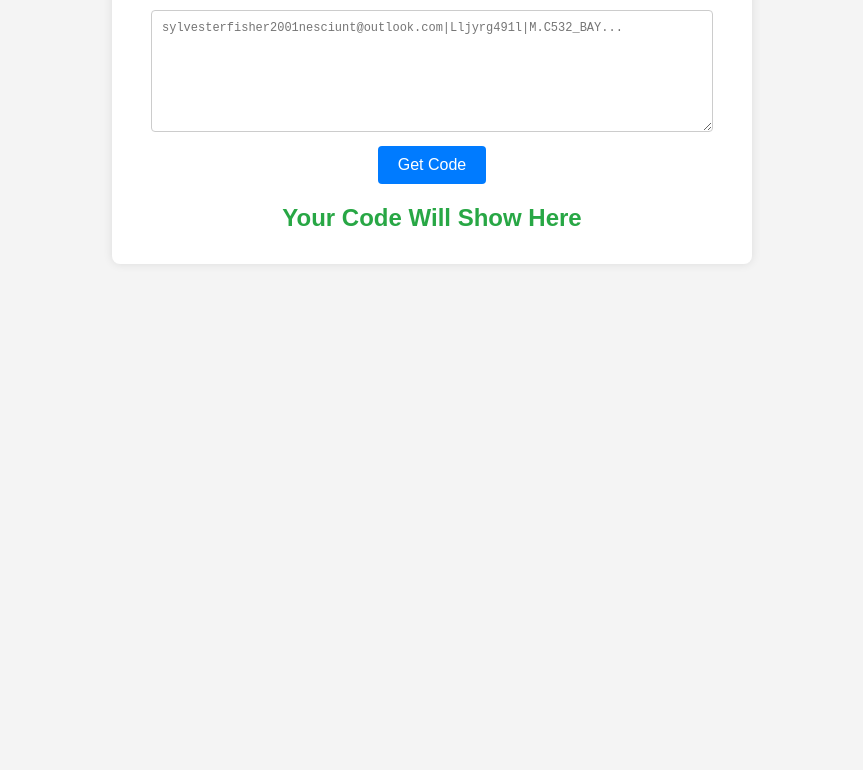
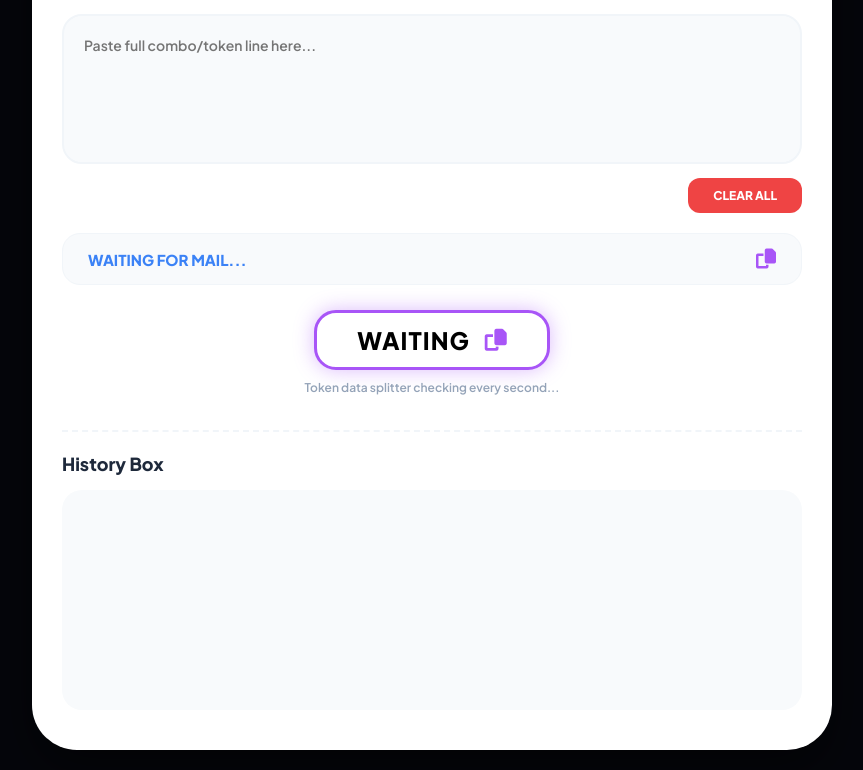
Before and after one commit to turzokhan715-source/chaker, a website: page index.html in a window 1280 px wide. Shown: the part 116-886 px from the top of the page, without its empty margins (208-1071 px from the left). Before the commit the page ends 800 px from the top, so only its background shows below. Drawn offline with Linux system fonts and the light colour scheme.

Commit message:
Update index.html

```diff
--- a/index.html
+++ b/index.html
@@ -3,73 +3,201 @@
 <head>
     <meta charset="UTF-8">
     <meta name="viewport" content="width=device-width, initial-scale=1.0">
-    <title>Facebook Code Finder Tool</title>
+    <title>API Mail Scraper - Token Extractor</title>
     <style>
-        body { font-family: Arial, sans-serif; padding: 20px; background-color: #f4f4f4; text-align: center; }
-        .container { max-width: 600px; margin: auto; background: white; padding: 20px; border-radius: 8px; box-shadow: 0px 0px 10px rgba(0,0,0,0.1); }
-        textarea { width: 90%; height: 100px; padding: 10px; margin: 10px 0; border: 1px solid #ccc; border-radius: 4px; font-family: monospace; font-size: 12px; }
-        button { background-color: #007bff; color: white; border: none; padding: 10px 20px; font-size: 16px; border-radius: 4px; cursor: pointer; }
-        button:hover { background-color: #0056b3; }
-        #code-display { margin-top: 20px; font-size: 24px; font-weight: bold; color: #28a745; min-height: 40px; }
+        @import url('https://fonts.googleapis.com/css2?family=Plus+Jakarta+Sans:wght@400;600;800&display=swap');
+
+        :root {
+            --primary: #a855f7;
+            --bg: #05060b;
+            --card-bg: #ffffff;
+            --text-gray: #94a3b8;
+        }
+
+        * { margin: 0; padding: 0; box-sizing: border-box; font-family: 'Plus Jakarta Sans', sans-serif; }
+
+        body {
+            background: var(--bg);
+            padding: 20px;
+            display: flex;
+            justify-content: center;
+            align-items: center;
+            min-height: 100vh;
+        }
+
+        .container { max-width: 800px; width: 100%; }
+
+        .tool-card {
+            background: var(--card-bg);
+            padding: 40px 30px;
+            border-radius: 45px;
+            text-align: center;
+            box-shadow: 0 20px 50px rgba(0,0,0,0.5);
+        }
+
+        .tool-header h2 {
+            color: var(--primary);
+            font-size: 32px;
+            font-weight: 800;
+            margin-bottom: 30px;
+        }
+
+        .input-area {
+            width: 100%; height: 150px; padding: 20px; border-radius: 20px;
+            border: 2px solid #f1f5f9; background: #f8fafc; font-weight: 600;
+            font-size: 14px; margin-bottom: 10px; outline: none; resize: none; color: #1e293b;
+        }
+
+        .action-row { display: flex; justify-content: flex-end; margin-bottom: 20px; }
+
+        .clear-btn {
+            background: #ef4444; color: #fff; border: none; padding: 10px 25px;
+            border-radius: 12px; cursor: pointer; font-weight: 800; font-size: 12px; text-transform: uppercase;
+        }
+
+        .mail-box-display {
+            background: #f8fafc; border-radius: 18px; padding: 15px 25px;
+            margin-bottom: 25px; display: flex; justify-content: space-between; align-items: center; border: 1px solid #f1f5f9;
+        }
+
+        #detected-mail { color: #3b82f6; font-weight: 800; font-size: 15px; word-break: break-all; }
+        .copy-mail-btn { color: var(--primary); cursor: pointer; font-size: 20px; }
+
+        .code-box-wrapper {
+            background: #fff; border: 3px solid var(--primary);
+            padding: 12px 40px; border-radius: 22px;
+            display: inline-flex; align-items: center; gap: 15px;
+            box-shadow: 0 0 20px rgba(168, 85, 247, 0.4); margin-bottom: 10px;
+        }
+
+        .code-display { font-size: 24px; font-weight: 800; color: #000; letter-spacing: 1px; word-break: break-all; max-width: 400px; }
+        .copy-icon { font-size: 22px; color: var(--primary); cursor: pointer; }
+        .status-text { color: var(--text-gray); font-weight: 600; font-size: 12px; margin-bottom: 35px; }
+
+        .history-section { text-align: left; border-top: 2px dashed #f1f5f9; padding-top: 20px; }
+        .history-section h3 { font-size: 18px; font-weight: 800; color: #1e293b; margin-bottom: 15px; }
+        .history-list { height: 220px; overflow-y: auto; background: #f8fafc; border-radius: 20px; padding: 15px; display: flex; flex-direction: column; gap: 10px; }
+
+        .history-item {
+            background: #fff; padding: 15px; border-radius: 15px; font-size: 13px;
+            border-left: 5px solid var(--primary); color: #475569; box-shadow: 0 2px 5px rgba(0,0,0,0.01); word-break: break-all;
+        }
+        .history-item b { color: #000; font-weight: 800; }
+        .history-list::-webkit-scrollbar { width: 5px; }
+        .history-list::-webkit-scrollbar-thumb { background: var(--primary); border-radius: 10px; }
     </style>
+    <link rel="stylesheet" href="https://cdnjs.cloudflare.com/ajax/libs/font-awesome/6.4.0/css/all.min.css">
 </head>
 <body>
 
 <div class="container">
-    <h2>Facebook OTP Fetcher (Full Token Supported)</h2>
+    <main class="tool-card">
+        <div class="tool-header">
+            <h2>API Mail Scraper</h2>
+        </div>
 
-    <textarea id="mail-input" placeholder="sylvesterfisher2001nesciunt@outlook.com|Lljyrg491l|M.C532_BAY..."></textarea>
-    <br>
+        <textarea id="mail-input" class="input-area" placeholder="Paste full combo/token line here..."></textarea>
 
-    <button onclick="getFacebookCode()">Get Code</button>
+        <div class="action-row">
+            <button class="clear-btn" onclick="clearAll()">CLEAR ALL</button>
+        </div>
 
-    <div id="code-display">Your Code Will Show Here</div>
+        <div class="mail-box-display">
+            <span id="detected-mail">WAITING FOR MAIL...</span>
+            <i class="fa-solid fa-copy copy-mail-btn" onclick="copyMail()"></i>
+        </div>
+
+        <center>
+            <div class="code-box-wrapper">
+                <span id="otp-result" class="code-display">WAITING</span>
+                <i class="fa-solid fa-copy copy-icon" onclick="copyOTP()"></i>
+            </div>
+            <p class="status-text">Token data splitter checking every second...</p>
+        </center>
+
+        <div class="history-section">
+            <h3>History Box</h3>
+            <div id="history-container" class="history-list"></div>
+        </div>
+    </main>
 </div>
 
 <script>
-const baseApiUrl = "https://email-reader-api--turzokhan715.replit.app/api/email/search";
+    let lastProcessedToken = "";
 
-async function getFacebookCode() {
-    const rawData = document.getElementById('mail-input').value.trim();
+    // প্রতি ১ সেকেন্ডে ইনপুট স্ট্রিং পার্স করবে
+    setInterval(() => {
+        const rawInput = document.getElementById('mail-input').value.trim();
+        if (!rawInput) return;
 
-    if (!rawData || !rawData.includes('|')) {
-        alert("Please paste the full token string!");
-        return;
+        // ১. মেইল এক্সট্রাক্ট করা
+        const emailMatch = rawInput.match(/[a-zA-Z0-9._%+-]+@[a-zA-Z0-9.-]+\.[a-zA-Z]{2,}/);
+        let currentEmail = "Unknown Mail";
+        if (emailMatch) {
+            currentEmail = emailMatch[0];
+            document.getElementById('detected-mail').innerText = currentEmail;
         }
 
-    // ফুল টোকেন থেকে ইমেইল এবং পাসওয়ার্ড আলাদা করার নিখুঁত লজিক
-    const parts = rawData.split('|');
-    const userEmail = parts[0].trim(); // ১ম অংশ: ইমেইল
-    const userPass = parts[1].trim();  // ২য় অংশ: পাসওয়ার্ড
+        // ২. পাইপ (|) বা কোলন (:) দিয়ে পাসওয়ার্ড/টোকেন আলাদা করা
+        let extractedToken = "";
+        if (rawInput.includes('|')) {
+            const parts = rawInput.split('|');
+            // মেইলের ঠিক পরের অংশটি পাসওয়ার্ড বা টোকেন কী
+            extractedToken = parts[1] ? parts[1].trim() : "";
+        } else if (rawInput.includes(':')) {
+            const parts = rawInput.split(':');
+            extractedToken = parts[1] ? parts[1].trim() : "";
+        }
 
-    // রেপ্লিট এপিআই-এর জন্য সঠিক ইউআরএল তৈরি
-    const finalUrl = `${baseApiUrl}?email=${encodeURIComponent(userEmail)}&password=${encodeURIComponent(userPass)}&query=Facebook`;
+        // যদি কোনো কারণে স্প্লিট না কাজ করে, তবে ৫-১০ ডিজিটের কোড খুঁজবে
+        if (!extractedToken) {
+            const backupMatch = rawInput.match(/\b\d{5,10}\b/);
+            if (backupMatch) extractedToken = backupMatch[0];
+        }
 
-    try {
-        document.getElementById('code-display').innerText = "Searching code, please wait...";
+        // নতুন টোকেন/কোড পেলে হিস্ট্রি এবং মেইন বক্সে আপডেট করবে
+        if (extractedToken && extractedToken !== lastProcessedToken) {
+            lastProcessedToken = extractedToken;
+            document.getElementById('otp-result').innerText = extractedToken;
 
-        const response = await fetch(finalUrl);
-        const data = await response.json();
+            // অটো কপি
+            navigator.clipboard.writeText(extractedToken).catch(() => {});
 
-        if (data && data.length > 0) {
-            const latestEmail = data[0];
-            const emailText = latestEmail.body || latestEmail.subject || "";
+            // হিস্ট্রি বক্সে ডেটা পাঠানো
+            addToHistory(currentEmail, extractedToken);
+        }
+    }, 1000);
 
-            // ইমেইলের ভেতর থেকে ৬ ডিজিটের ফেসবুক ওটিপি কোড খোঁজা
-            const codeMatch = emailText.match(/\d{6}/);
+    function addToHistory(email, token) {
+        const container = document.getElementById('history-container');
+        const item = document.createElement('div');
+        item.className = 'history-item';
+        item.innerHTML = `<b>EXTRACTED KEY/CODE: ${token}</b><br><span style="font-size:11px; color:var(--text-gray);">MAIL: ${email}</span>`;
 
-            if (codeMatch) {
-                document.getElementById('code-display').innerText = "OTP Code: " + codeMatch[0];
-            } else {
-                document.getElementById('code-display').innerText = "Code not found in the latest Facebook email!";
+        container.insertBefore(item, container.firstChild);
+
+        if (container.children.length > 30) {
+            container.removeChild(container.lastChild);
         }
-        } else {
-            document.getElementById('code-display').innerText = "No Facebook emails found in this account!";
     }
-    } catch (error) {
-        console.error("Error:", error);
-        document.getElementById('code-display').innerText = "Connection failed or Login incorrect!";
+
+    function copyMail() {
+        const mail = document.getElementById('detected-mail').innerText;
+        if(mail.includes("WAITING")) return;
+        navigator.clipboard.writeText(mail);
     }
+
+    function copyOTP() {
+        const otp = document.getElementById('otp-result').innerText;
+        if(otp === "WAITING") return;
+        navigator.clipboard.writeText(otp);
+    }
+
+    function clearAll() {
+        document.getElementById('mail-input').value = "";
+        document.getElementById('detected-mail').innerText = "WAITING FOR MAIL...";
+        document.getElementById('otp-result').innerText = "WAITING";
+        lastProcessedToken = "";
     }
 </script>
 
```
Lines whose indentation alone changed are shown as unchanged.
